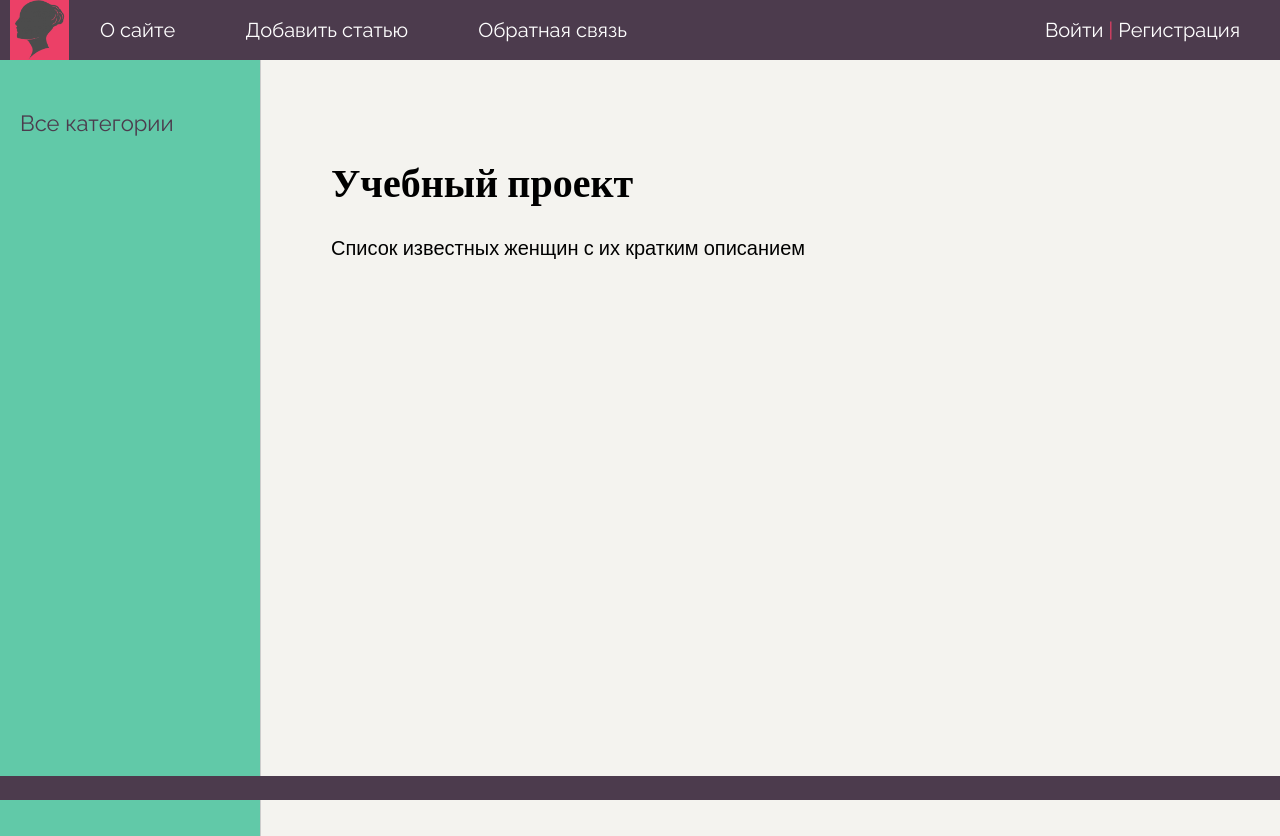
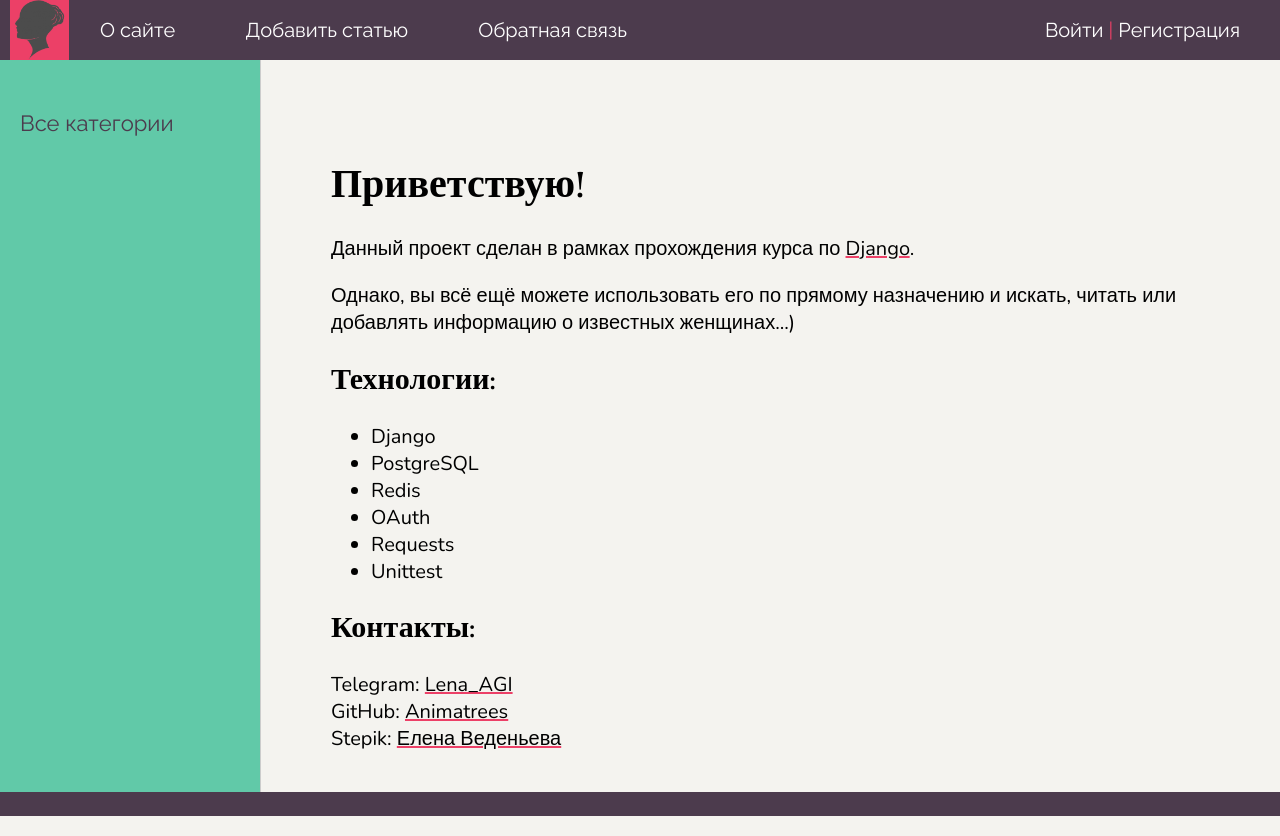
Before and after one commit to Animatrees/testpet, a Django app: page /about/ in a window 1280 px wide. Run offline with Django 4.2, Linux system fonts and the light colour scheme; data that the repository does not hold is empty; some libraries are stand-ins or nearby versions.

Commit message:
Changed the information about the site.

```diff
--- a/basefunc/static/basefunc/css/styles.css
+++ b/basefunc/static/basefunc/css/styles.css
@@ -10,8 +10,10 @@ html, body {
 
 a {
 	color: #000;
-	text-decoration: none;
+	text-decoration: underline;
+    text-decoration-color: #EC4067;
 }
+
 a:hover {
 	color: #EC4067;
 }
--- a/basefunc/templates/basefunc/about.html
+++ b/basefunc/templates/basefunc/about.html
@@ -1,5 +1,26 @@
 {% extends 'base.html' %}
 {% block content %}
-<h1>Учебный проект</h1>
-<p>Список известных женщин с их кратким описанием</p>
+<h1>Приветствую!</h1>
+<p>Данный проект сделан в рамках прохождения курса по <a href="https://stepik.org/course/183363/info">Django</a>.</p>
+<p>Однако, вы всё ещё можете использовать его по прямому назначению и искать, читать или добавлять информацию о
+    известных женщинах...)</p>
+
+<h2>Технологии:</h2>
+<ul>
+    <li>Django</li>
+    <li>PostgreSQL</li>
+    <li>Redis</li>
+    <li>OAuth</li>
+    <li>Requests</li>
+    <li>Unittest</li>
+</ul>
+
+<h2>Контакты:</h2>
+<p>Telegram: <a href="https://t.me/Lena_AGI">Lena_AGI</a>
+    <br>
+    GitHub: <a href="https://github.com/Animatrees">Animatrees</a>
+    <br>
+    Stepik: <a href="https://stepik.org/users/471918251/profile">Елена Веденьева</a>
+</p>
+<p></p>
 {% endblock content %}
--- a/basefunc/templatetags/custom_tags.py
+++ b/basefunc/templatetags/custom_tags.py
@@ -9,7 +9,7 @@ register = template.Library()
 
 @register.inclusion_tag('basefunc/cats_menu.html', takes_context=True)
 def cats_menu(context, cat_id):
-    cats = Category.objects.all()
+    cats = Category.objects.all().order_by('pk')
     return {'cats': cats, 'cat_id': cat_id, 'title': context['title']}
 
 
```
Also changed, not shown: testpet/settings.py (+0 -12 lines), README.md.
